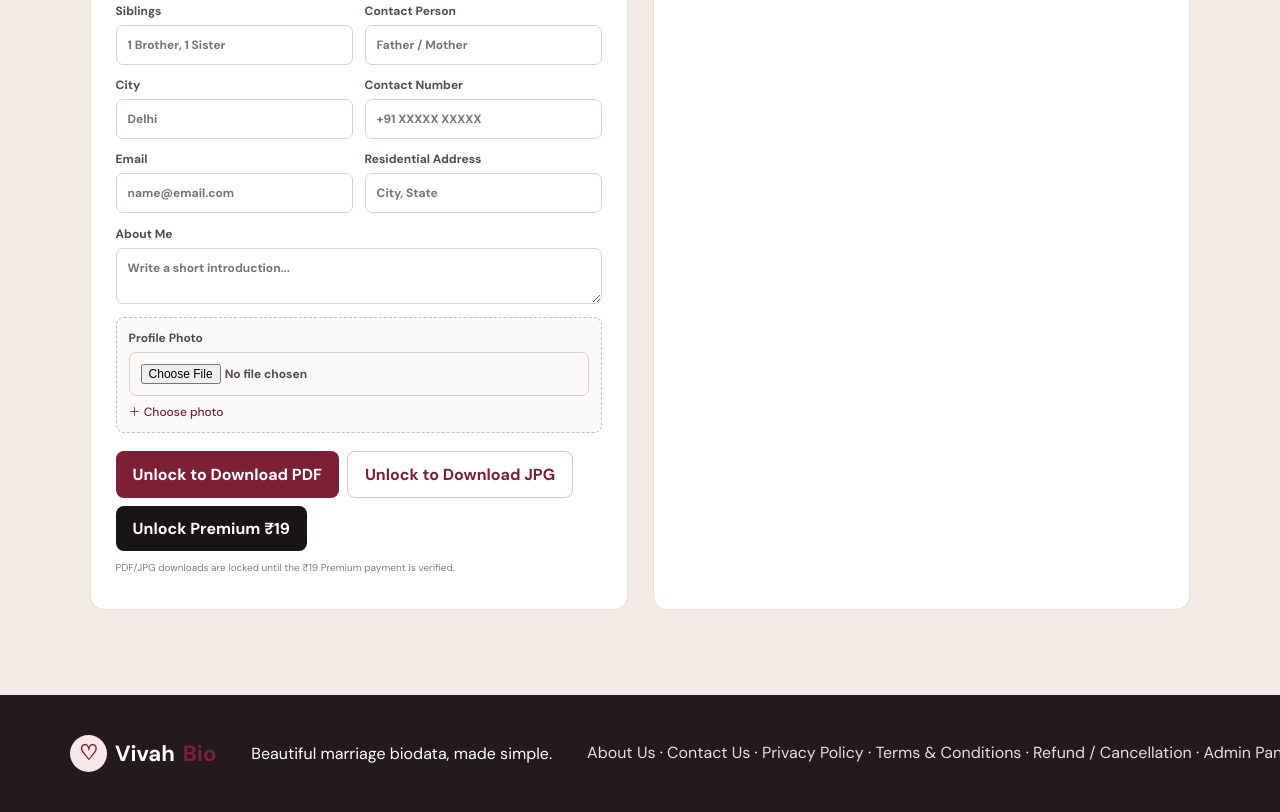
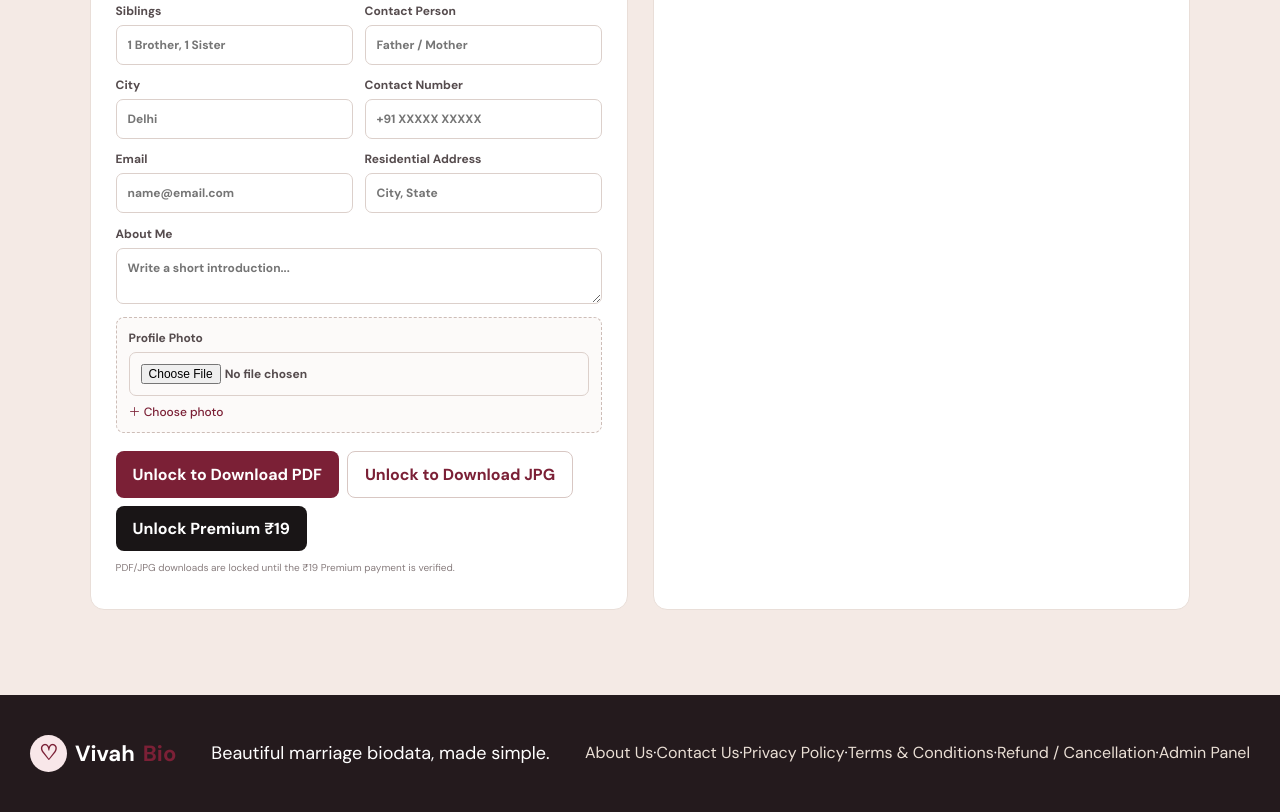
Before and after one commit to rahulkmgr08-gif/vivahbio, a website: page index.html in a window 1280 px wide. Shown: the part 4037-4849 px from the top of the page. Drawn offline with nearby package versions, Linux system fonts and the light colour scheme; a web font is replaced by a local one.

Commit message:
Update index.html

```diff
--- a/index.html
+++ b/index.html
@@ -327,58 +327,75 @@
 
   </div>
 </section>
-
-<footer class="site-footer"
+  <footer class="site-footer"
   style="
-    display:grid;
-    grid-template-columns:auto auto 1fr;
+    display:flex;
     align-items:center;
     gap:35px;
     width:100%;
     box-sizing:border-box;
-    padding:40px 70px;
+    padding:40px 30px;
+    overflow:hidden;
   ">
 
-  <div class="brand" style="white-space:nowrap;">
+  <!-- Logo -->
+  <div class="brand" style="white-space:nowrap; flex-shrink:0;">
     <span class="brand-icon">♡</span>
     Vivah<span>Bio</span>
   </div>
 
-  <div style="white-space:nowrap;">
+  <!-- Description -->
+  <div style="
+    white-space:nowrap;
+    flex-shrink:0;
+    font-size:18px;
+  ">
     Beautiful marriage biodata, made simple.
   </div>
 
+  <!-- Links -->
   <div class="footer-links"
        style="
+         flex:1;
+         min-width:0;
+         display:flex;
+         justify-content:flex-end;
+         align-items:center;
+         flex-wrap:wrap;
+         gap:0;
          line-height:1.8;
-         text-align:right;
-         white-space:nowrap;
+         font-size:16px;
        ">
 
     <a href="about.html"
        style="color:#eadfd5 !important;text-decoration:none !important;">
       About Us
-    </a> ·
+    </a>
+    <span> · </span>
 
     <a href="contact.html"
        style="color:#eadfd5 !important;text-decoration:none !important;">
       Contact Us
-    </a> ·
+    </a>
+    <span> · </span>
 
     <a href="privacy.html"
        style="color:#eadfd5 !important;text-decoration:none !important;">
       Privacy Policy
-    </a> ·
+    </a>
+    <span> · </span>
 
     <a href="terms.html"
        style="color:#eadfd5 !important;text-decoration:none !important;">
       Terms &amp; Conditions
-    </a> ·
+    </a>
+    <span> · </span>
 
     <a href="refund.html"
        style="color:#eadfd5 !important;text-decoration:none !important;">
       Refund / Cancellation
-    </a> ·
+    </a>
+    <span> · </span>
 
     <a href="admin.html"
        style="color:#eadfd5 !important;text-decoration:none !important;">
```
